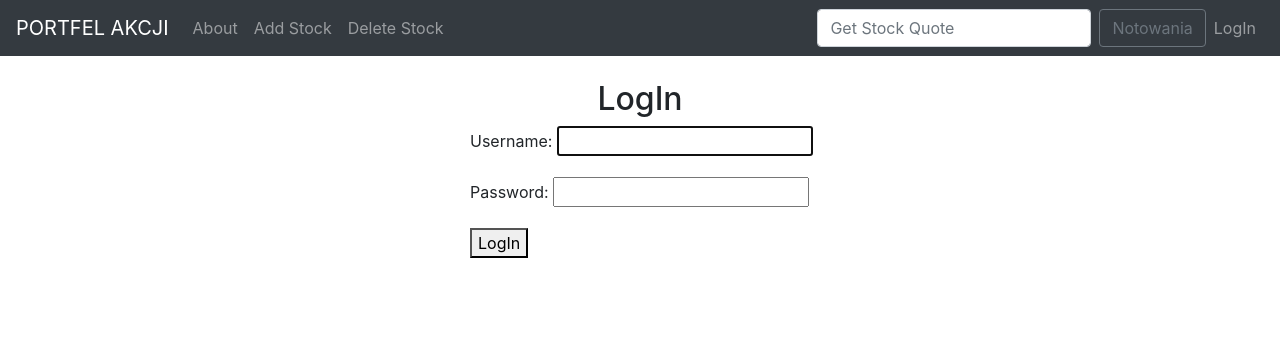
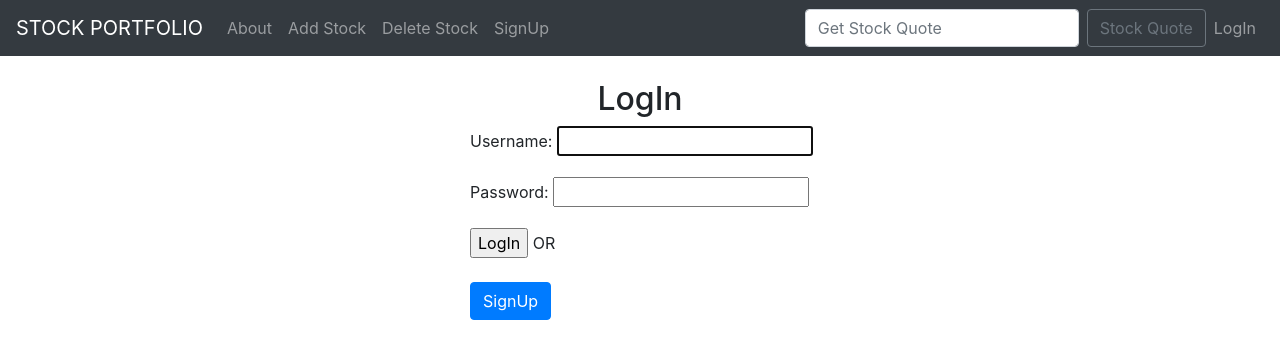
Before and after one commit to adamatusz/django_stock, a Django app: page /accounts/login/ in a window 1280 px wide. Shown: the top 359 px of the page. Run offline with Django 4.2, Linux system fonts and the light colour scheme.

Commit message:
add signup menu

```diff
--- a/quotes/views.py
+++ b/quotes/views.py
@@ -44,11 +44,11 @@ def signup(request):
             form.save()
             username = form.cleaned_data.get('username')
             raw_passwd = form.cleaned_data.get('password')
-            user = authenticate(request, username=username, password=raw_passwd)
+            user = authenticate(username=username, password=raw_passwd)
             if user is not None:
                 login(request, user)
             else:
-                return redirect('registration/signup.html')
+                return redirect('login')
         # what if form is not valid?
         # we should display a message in signup.html
     else:
--- a/templates/base.html
+++ b/templates/base.html
@@ -13,7 +13,7 @@
   <body>
 
     <nav class="navbar navbar-expand-lg navbar-dark bg-dark">
-  <a class="navbar-brand" href="{% url 'home' %}">PORTFEL AKCJI</a>
+  <a class="navbar-brand" href="{% url 'home' %}">STOCK PORTFOLIO</a>
   <button class="navbar-toggler" type="button" data-toggle="collapse" data-target="#navbarSupportedContent" aria-controls="navbarSupportedContent" aria-expanded="false" aria-label="Toggle navigation">
     <span class="navbar-toggler-icon"></span>
   </button>
@@ -33,12 +33,16 @@
         <a class="nav-link" href="{% url 'delete_stock' %}">Delete Stock</a>
       </li>
 
+      <li class="nav-item">
+        <a class="nav-link" href="{% url 'signup' %}">SignUp</a>
+      </li>
+
     </ul>
     <form action="{% url 'home' %}" class="form-inline my-2 my-lg-0" method="POST">
         {% csrf_token %}
       <input class="form-control mr-sm-2" type="search" placeholder="Get Stock Quote" aria-label="Search"
              name="ticker">
-      <button class="btn btn-outline-secondary my-2 my-sm-0" type="submit">Notowania</button>
+      <button class="btn btn-outline-secondary my-2 my-sm-0" type="submit">Stock Quote</button>
     </form>
 
       <ul class="navbar-nav">
--- a/templates/registration/login.html
+++ b/templates/registration/login.html
@@ -9,7 +9,19 @@
         <form method="post">
           {% csrf_token %}
           {{ form.as_p }}
-          <button type="submit">LogIn</button>
-        </form>
-   </div>
+            <input type="submit" value="LogIn"> OR
+        </form></div><br/>
+
+
+
+
+       <div class="col-md-7 offset-md-4">
+            <form action="{% url 'signup' %}" class="form-inline my-2 my-lg-0" method="POST">
+                {% csrf_token %}
+                <input class="btn btn-primary" type="submit" value="SignUp">
+            </form>
+       </div>
+</div>
+
+
 {% endblock %}
```
